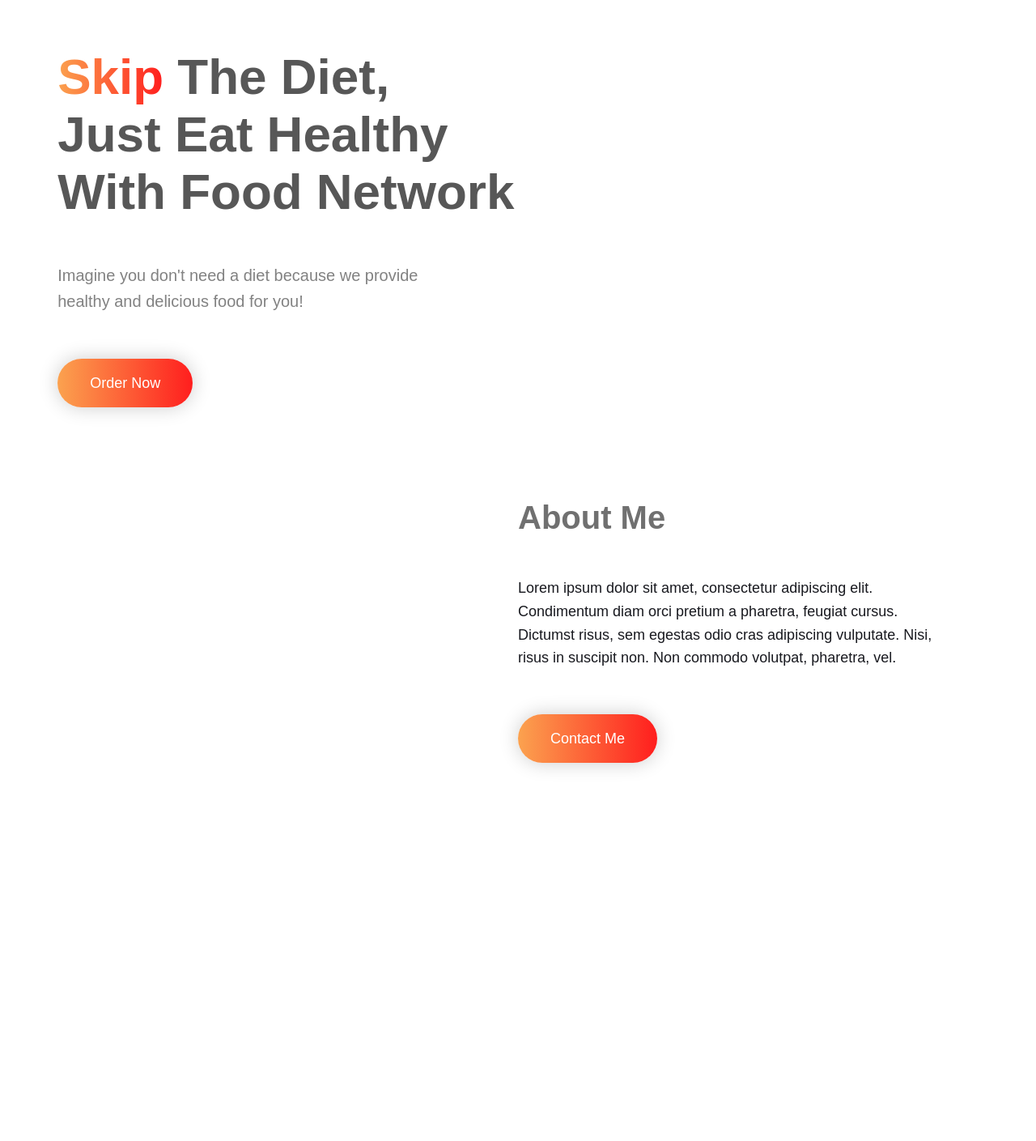
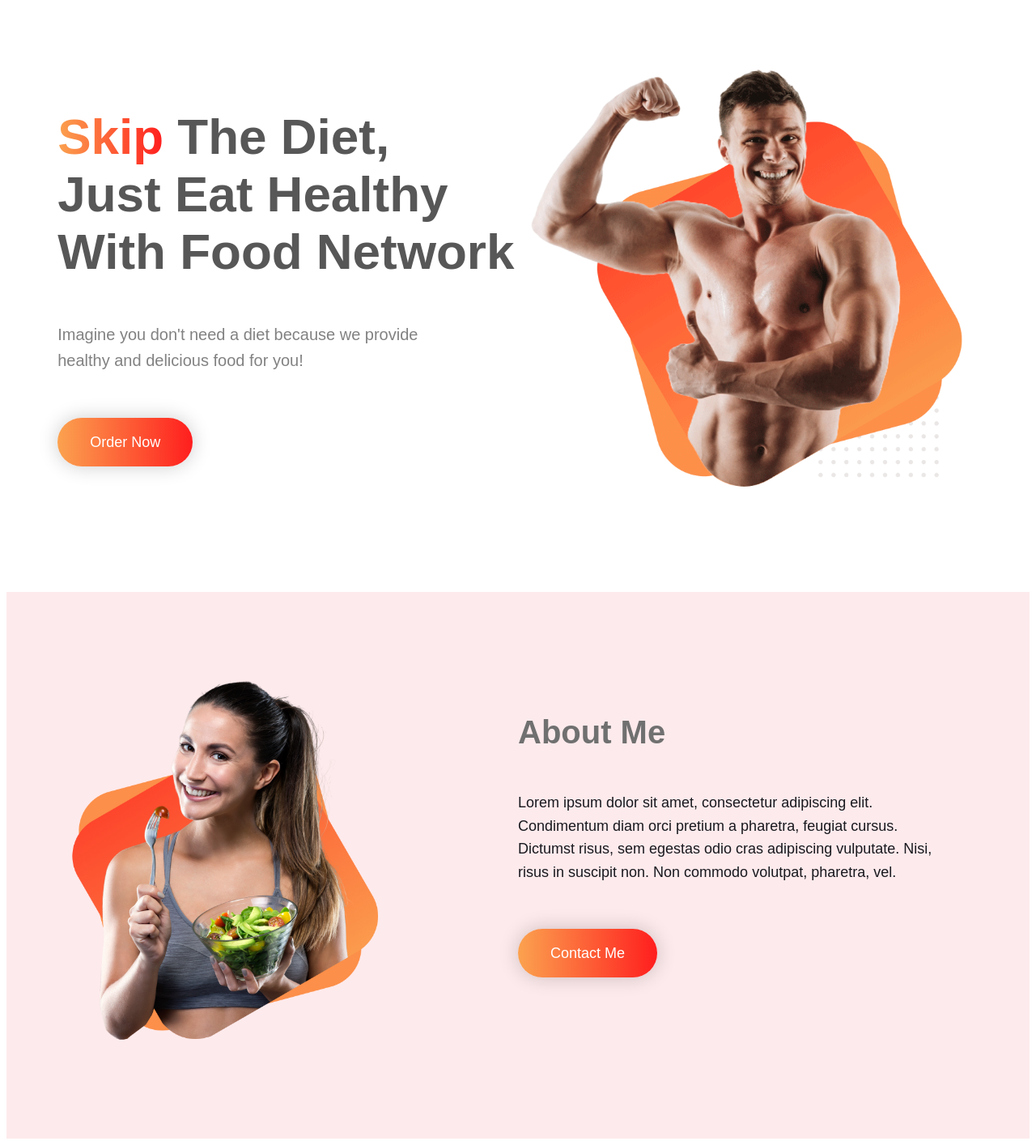
Before and after one commit to imshimulhossain/eat-healthy, a plain HTML site: page index.html in a window 1280 px wide. Shown: the whole page at 81% size. Before the commit the page ends 1031 px from the top, so only its background shows below. Drawn offline with Linux system fonts and the light colour scheme.

Commit message:
image directory reorganized

```diff
--- a/index.html
+++ b/index.html
@@ -18,7 +18,7 @@
                 <a href="#">Order Now</a>
             </div>
             <div class="col-md-6">
-                <img src="img/male/hero-image.png" alt="">
+                <img src="img/hero-image.png" alt="">
             </div>
         </div>
     </section>
@@ -26,7 +26,7 @@
     <section class="about-me">
         <div class="container">
             <div class="col-md-6">
-                <img src="img/female/person-01.png" alt="">
+                <img src="img/person-01.png" alt="">
             </div>
             <div class="col-md-6 abt-text">
                 <h2>About Me</h2>
--- a/style.css
+++ b/style.css
@@ -56,7 +56,7 @@ body {
 /* -------About Me Area------- */
 
 .about-me {
-    background-image: url(img/shapes/frame-01.jpg);
+    background-image: url(img/frame-01.jpg);
     background-repeat: repeat;
 }
 
```
